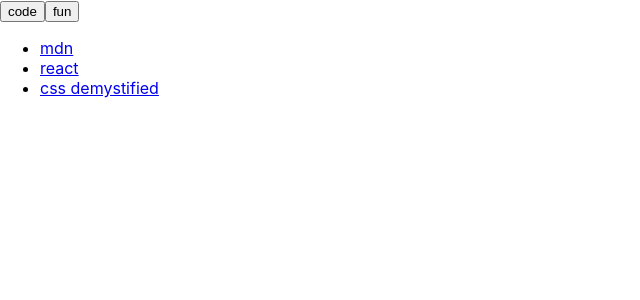
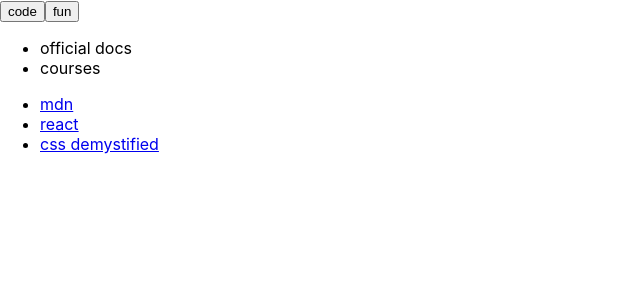
Before and after one commit to mistyb01/web-collector, a React (Create React App) app: page / in a window 1280 px wide. Shown: the top 300 px of the page, without its empty margins (0-640 px from the left). Built offline with nearby package versions, Linux system fonts and the light colour scheme.

Commit message:
tags render based on category state

```diff
--- a/src/@types/app.ts
+++ b/src/@types/app.ts
@@ -5,5 +5,5 @@ export type Link = {
     url: string,
     description: string,
     category: string,
-    subcategory: string
+    tag: string
   }
--- a/src/App.tsx
+++ b/src/App.tsx
@@ -2,15 +2,16 @@ import React, { useState } from 'react';
 import { FC } from 'react';
 import Bookmarks from './Bookmarks';
 import Categories from './Categories';
+import Tags from './Tags';
 import { Link } from './@types/app';
 const App:FC = () => {
 
 
   let bookmarkData: Link[] = [
-    {name: "mdn", url: "https://developer.mozilla.org/en-US/", description:"", category: "code", subcategory: "official docs"},
-    {name: "react", url: "https://reactjs.org/docs/hello-world.html", description:"",  category: "code", subcategory: "official docs"},
-    {name: "css demystified", url: "https://courses.kevinpowell.co/view/courses/css-demystified", description:"", category: "code", subcategory: "courses"},
-    {name: "tumblr", url: "https://tumblr.com", description:"", category: "fun", subcategory: "social"},
+    {name: "mdn", url: "https://developer.mozilla.org/en-US/", description:"", category: "code", tag: "official docs"},
+    {name: "react", url: "https://reactjs.org/docs/hello-world.html", description:"",  category: "code", tag: "official docs"},
+    {name: "css demystified", url: "https://courses.kevinpowell.co/view/courses/css-demystified", description:"", category: "code", tag: "courses"},
+    {name: "tumblr", url: "https://tumblr.com", description:"", category: "fun", tag: "social"},
   ]
 
   const [category, setCategory] = useState('code');
@@ -26,11 +27,18 @@ const App:FC = () => {
   }
 
   return (
-    <div className="App">
-      <header className="App-header">
+    <div className="app">
+      <header className="app-header">
         <Categories {...props}/>
       </header>
-      <Bookmarks {...props}/>
+      <main>
+        <div className="filter-menu">
+          <Tags {...props}/>
+        </div>
+        <div className="bookmarks">
+         <Bookmarks {...props}/>
+        </div>
+      </main>
     </div>
   );
 }
--- a/src/Bookmarks.tsx
+++ b/src/Bookmarks.tsx
@@ -8,19 +8,19 @@ interface Props {
 
 // React.FC<Props> specifies that Bookmarks is a functional component.
 export const Bookmarks: React.FC<Props> = (props) => {
+  const filteredBookmarks = props.bookmarkData.filter((bookmark) => bookmark.category === props.category);
 
   return (
     <div className="bookmarks-container">
       <ul className="bookmarks-list">
-        {props.bookmarkData.map((bookmark) => {
-          if (bookmark.category === props.category) {
+        {filteredBookmarks.map((bookmark) => {
             return (
               <li>
                 <a href={bookmark.url} target="_blank">{bookmark.name}</a>
               </li>
             );
           }
-        })}
+        )}
       </ul>
     </div>
   );
--- a/src/Categories.tsx
+++ b/src/Categories.tsx
@@ -1,4 +1,4 @@
-import React, { ReactEventHandler, useState }  from 'react';
+import React, { ReactEventHandler }  from 'react';
 import { Link } from './@types/app';
 
 interface Props {
--- /dev/null
+++ b/src/Tags.tsx
@@ -0,0 +1,28 @@
+import React, { ReactEventHandler }  from 'react';
+import { Link } from './@types/app';
+
+interface Props {
+    bookmarkData: Link[],
+    handleCategoryChange: ReactEventHandler,
+    category: string
+  }
+
+export const Tags: React.FC<Props> = (props) => {
+    const filteredBookmarks = props.bookmarkData.filter((bookmark) => bookmark.category === props.category);
+    const tags = Array.from(new Set(
+        filteredBookmarks.map((bookmark) => bookmark.tag)
+    ));
+
+    return (
+        <div className='tagslist'>
+            <ul>
+                {tags.map((tag) => {
+                    return (<li id={tag}>{tag}</li>);
+                })}
+            </ul>
+      </div>
+    )
+
+}
+
+export default Tags;
```
